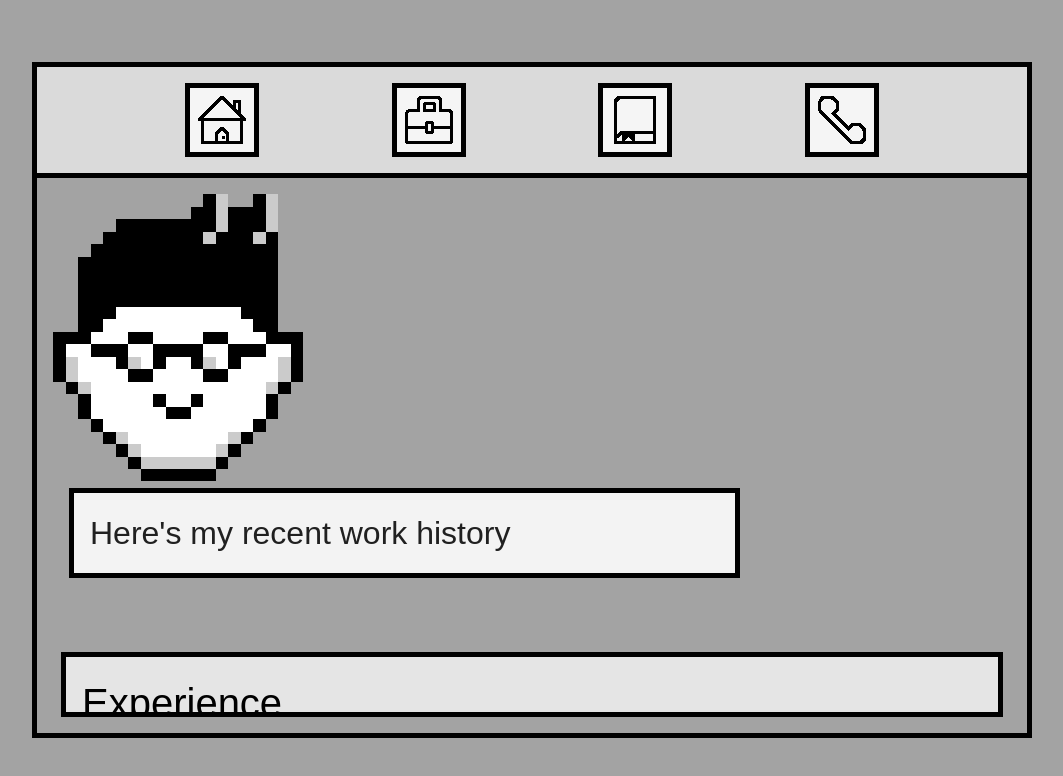
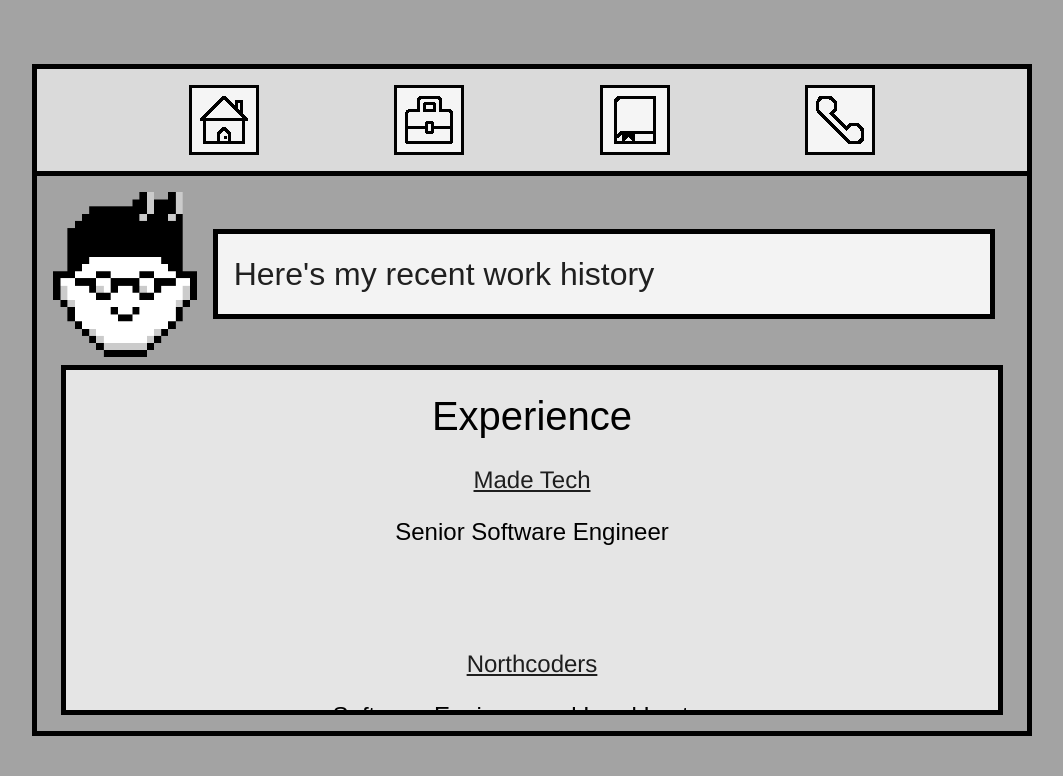
Before and after one commit to hevdevs/hevsite, a React (Vite) app: page /work in a window 1280 px wide. Shown: the top 776 px of the page, without its empty margins (108-1171 px from the left). Built offline with nearby package versions, Linux system fonts and the light colour scheme; a web font is replaced by a local one.

Commit message:
add alternate sprite layout

```diff
--- a/src/styles/index.css
+++ b/src/styles/index.css
@@ -117,6 +117,11 @@
 	align-self: center;
 }
 
+.alt-dialogue {
+	display: flex;
+	flex-direction: row;
+}
+
 span {
 	display: inline-block;
 	vertical-align: top;
@@ -159,7 +164,7 @@
 	background-color: #f5f5f5;
 	margin: 0;
 	display: block;
-	border: 5px solid rgb(0, 0, 0);
+	border: 3px solid rgb(0, 0, 0);
 	padding: 0.5rem;
 	transition: background-color 1s ease-out;
 }
@@ -208,6 +213,20 @@
 	grid-row: 1;
 	place-self: center;
 	padding: 0.5rem;
+	z-index: 5;
+}
+
+.sprite-alt {
+	margin: 0;
+	object-fit: scale-down;
+	position: relative;
+	z-index: 5;
+	place-self: center start;
+	max-width: 25%;
+}
+
+#talking-head {
+	max-width: 15%;
 }
 
 .aside {
@@ -218,8 +237,25 @@
 	overflow-y: scroll;
 	height: 100%;
 	margin: 0.5rem;
-	grid-row: 2;
+	grid-row: 1 / span 2;
 	place-self: stretch;
+	display: flex;
+	flex-direction: column;
+	row-gap: 1rem;
+}
+
+.proj-card {
+	background-color: #f3f3f3;
+	padding: 1rem;
+	border: 3px solid black;
+}
+
+a {
+	transition: all 1s ease-in-out;
+}
+a:hover {
+	background-color: black;
+	color: #f3f3f3;
 }
 
 @media screen and (width <= 650px) and (orientation: portrait) {
```
